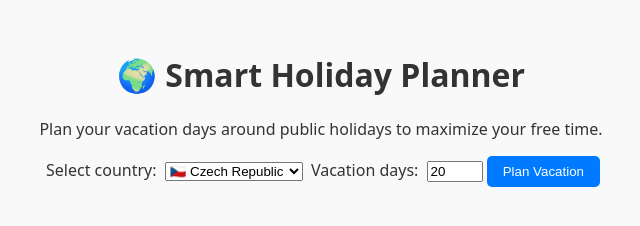
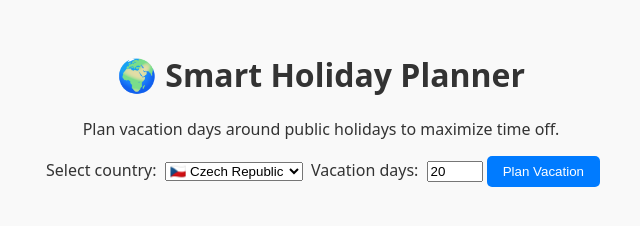
Before and after one commit to pax-385/smart-holiday-planner-cz, a plain HTML site: page index.html in a window 1280 px wide. Shown: the whole page, without its empty margins (319-959 px from the left). Drawn offline with Linux system fonts and the light colour scheme; no server answers.

Commit message:
Update index.html

```diff
--- a/index.html
+++ b/index.html
@@ -8,7 +8,7 @@
 </head>
 <body>
   <h1>🌍 Smart Holiday Planner</h1>
-  <p>Plan your vacation days around public holidays to maximize your free time.</p>
+  <p>Plan vacation days around public holidays to maximize time off.</p>
 
   <div class="controls">
     <label for="countrySelect">Select country:</label>
```
